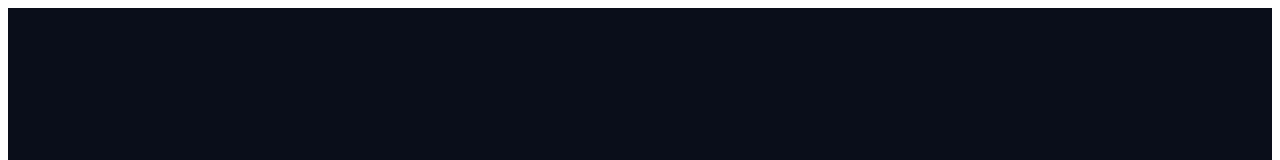
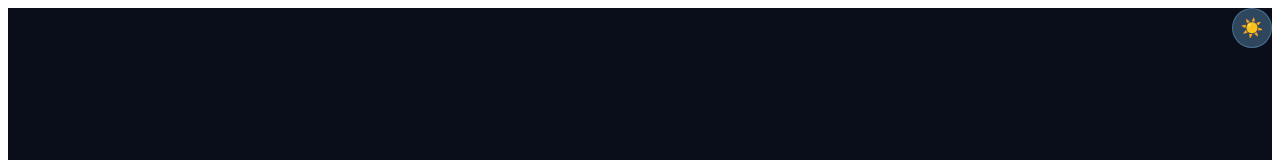
Before and after one commit to aaloui9603/dashboard-login-user, a Vue app: page /login in a window 1280 px wide. Shown: the top 160 px of the page. Built offline with nearby package versions, Linux system fonts and the light colour scheme.

Commit message:
feat: B2 - Dark/Lightmode Toggle, themestore, data-theme..

```diff
--- a/src/App.vue
+++ b/src/App.vue
@@ -1,5 +1,25 @@
-<script setup></script>
+<script setup>
+import { watch, onMounted } from 'vue'
+import { useThemeStore } from '@/stores/themeStore'
+import ThemeToggle from '@/components/ThemeToggle.vue'
+
+const themeStore = useThemeStore()
+
+function applyTheme(theme) {
+  document.documentElement.setAttribute('data-theme', theme)
+}
+
+onMounted(() => {
+  applyTheme(themeStore.theme)
+})
+
+watch(
+  () => themeStore.theme,
+  (newTheme) => applyTheme(newTheme)
+)
+</script>
 
 <template>
+  <ThemeToggle />
   <RouterView />
 </template>
--- a/src/assets/styles/_variables.scss
+++ b/src/assets/styles/_variables.scss
@@ -67,6 +67,7 @@
   --input-padding-y: 0.65rem;
   --input-padding-x: 0.9rem;
   --button-padding-y: 0.75rem;
+  --toggle-size: 40px;
 
   // Tabelle
   --table-cell-padding-y: 0.75rem;
@@ -80,3 +81,24 @@
   --burger-padding-y: 0.4rem;
   --burger-padding-x: 0.7rem;
 }
+
+[data-theme="light"] {
+  // Aurora Light Pastell
+  --color-aurora-bg: #eaf4ff;
+  --color-aurora-glass: rgba(173, 216, 250, 0.35);
+  --color-aurora-border: rgba(135, 206, 250, 0.45);
+  --color-aurora-glow: rgba(135, 206, 250, 0.35);
+  --color-aurora-accent: #4ea8de;
+
+  // Türkis Light Pastell
+  --color-teal-bg: #eafaf7;
+  --color-teal-glass: rgba(0, 200, 180, 0.12);
+  --color-teal-border: rgba(0, 200, 180, 0.35);
+  --color-teal-glow: rgba(0, 200, 180, 0.25);
+  --color-teal-accent: #009688;
+
+  // Text — jetzt dunkel, weil der Hintergrund hell ist
+  --color-text-primary: #0a1f2e;
+  --color-text-secondary: #3d5a6c;
+  --color-text-muted: #7891a0;
+}
--- /dev/null
+++ b/src/components/ThemeToggle.vue
@@ -0,0 +1,41 @@
+<script setup>
+import { useThemeStore } from '@/stores/themeStore'
+
+const themeStore = useThemeStore()
+</script>
+
+<template>
+  <button
+    class="theme-toggle"
+    @click="themeStore.toggleTheme()"
+    :aria-label="themeStore.theme === 'dark' ? 'Light Mode aktivieren' : 'Dark Mode aktivieren'"
+  >
+    {{ themeStore.theme === 'dark' ? '☀️' : '🌙' }}
+  </button>
+</template>
+
+<style lang="scss" scoped>
+.theme-toggle {
+  position: fixed;
+  top: var(--spacing-xs);
+  right: var(--spacing-xs);
+  z-index: var(--z-sticky);
+  width: var(--toggle-size);
+  height: var(--toggle-size);
+  border-radius: var(--radius-pill);
+  border: 1px solid var(--color-aurora-border);
+  background: var(--color-aurora-glass);
+  backdrop-filter: blur(12px);
+  -webkit-backdrop-filter: blur(12px);
+  display: flex;
+  align-items: center;
+  justify-content: center;
+  font-size: var(--font-size-md);
+  cursor: pointer;
+  transition: var(--transition-fast);
+
+  &:hover {
+    opacity: 0.85;
+  }
+}
+</style>
--- /dev/null
+++ b/src/stores/themeStore.js
@@ -0,0 +1,15 @@
+import { defineStore} from 'pinia'
+
+export const useThemeStore = defineStore('theme', {
+    state: () => ({
+        theme: 'dark',
+    }),
+
+    actions: {
+        toggleTheme() {
+            this.theme = this.theme === 'dark' ? 'light' : 'dark'
+        },
+    },
+
+    persist: true,
+})
```
